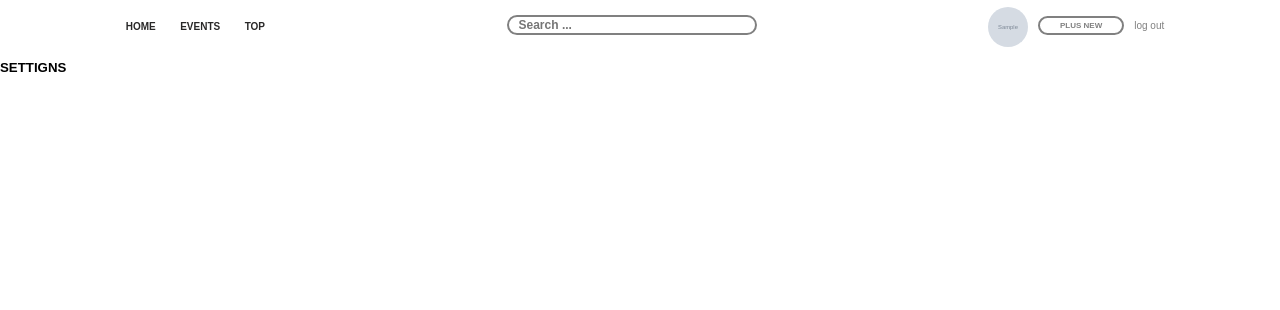
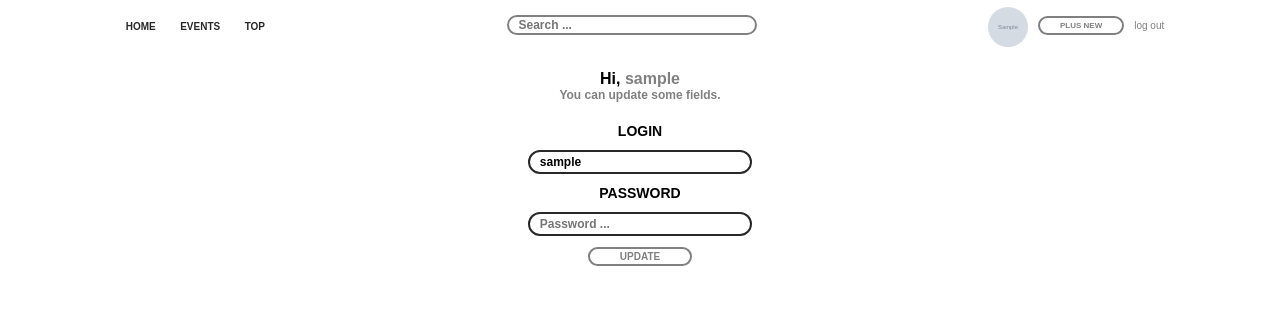
Before and after one commit to YauheniRusinchuk/immoral, a Django app: a page that uses src/apps/templates/profile/settings.html in a window 1280 px wide. Shown: the top 310 px of the page. Run offline with Django 3.2, Linux system fonts and the light colour scheme; a user stored in the database is signed in; tables that the repository leaves empty hold one stand-in row (values such as "Sample post"); grey boxes marked "Sample" are stand-in pictures; some libraries are stand-ins or nearby versions; some web fonts are replaced.

Commit message:
form update

```diff
--- a/src/apps/profile/views.py
+++ b/src/apps/profile/views.py
@@ -18,6 +18,6 @@ class SettingsProfile(View):
     def get(self, request, *args, **kwargs):
         profile = Profile.objects.get(slug=kwargs['slug'])
         if request.user == profile.user:
-            return render(request, 'profile/settings.html', {})
+            return render(request, 'profile/settings.html', {'profile': profile})
         else:
             return redirect('home:home_page')
--- a/src/apps/static/css/style.css
+++ b/src/apps/static/css/style.css
@@ -349,3 +349,62 @@
     font-size: 12px;
     color: grey;
 }
+
+
+.profile_settings {
+    width: 60%;
+    margin: 10px auto;
+    text-align: center;
+    padding: 10px;
+}
+
+.profile_settings .profile_settings_username {
+    color: grey;
+}
+
+.profile_settings p {
+    font-size: 12px;
+    color: grey;
+    font-weight: bold;
+}
+
+.profile_settings form {
+    margin-top: 20px;
+}
+
+.profile_settings form label {
+    font-size: 14px;
+    font-weight: bold;
+}
+
+.profile_settings form input {
+    width: 30%;
+    padding: 3px 10px;
+    border: 2px solid #292828;
+    border-radius: 20px;
+    outline: none;
+    font-size: 12px;
+    font-weight: bold;
+    margin: 10px;
+}
+
+
+.profile_settings form button {
+    border: 2px solid grey;
+    border-radius: 20px;
+    font-size: 10px;
+    font-weight: bold;
+    padding: 2px 30px;
+    color: grey;
+    text-decoration: none;
+    outline: none;
+    background-color: white;
+    transition-property: background-color, color;
+    transition-duration: 0.3s;
+    cursor: pointer;
+}
+
+.profile_settings form button:hover {
+    background-color: grey;
+    color: white;
+}
--- a/src/apps/templates/profile/settings.html
+++ b/src/apps/templates/profile/settings.html
@@ -5,8 +5,28 @@
 {% block content %}
 
     <div class="main_container">
+        <div class="profile_settings">
+            <h4>Hi, <span class="profile_settings_username">{{profile.user}}</span></h4>
+            <p>You can update some fields.</p>
 
-        <h5>SETTIGNS</h5>
+            <form class="">
+
+                <label for="login_update">LOGIN</label><br/>
+                <input id='login_update' type="text" name="" placeholder="Login ..." value="{{profile.user}}"><br/>
+
+
+                <label for="password_update">PASSWORD</label><br/>
+                <input id='login_update' type="password" name="" placeholder="Password ..." value=""><br/>
+
+
+                <button type="submit" name="button">UPDATE</button>
+
+            </form>
+
+        </div>
+
+
+
 
     </div>
 
```
